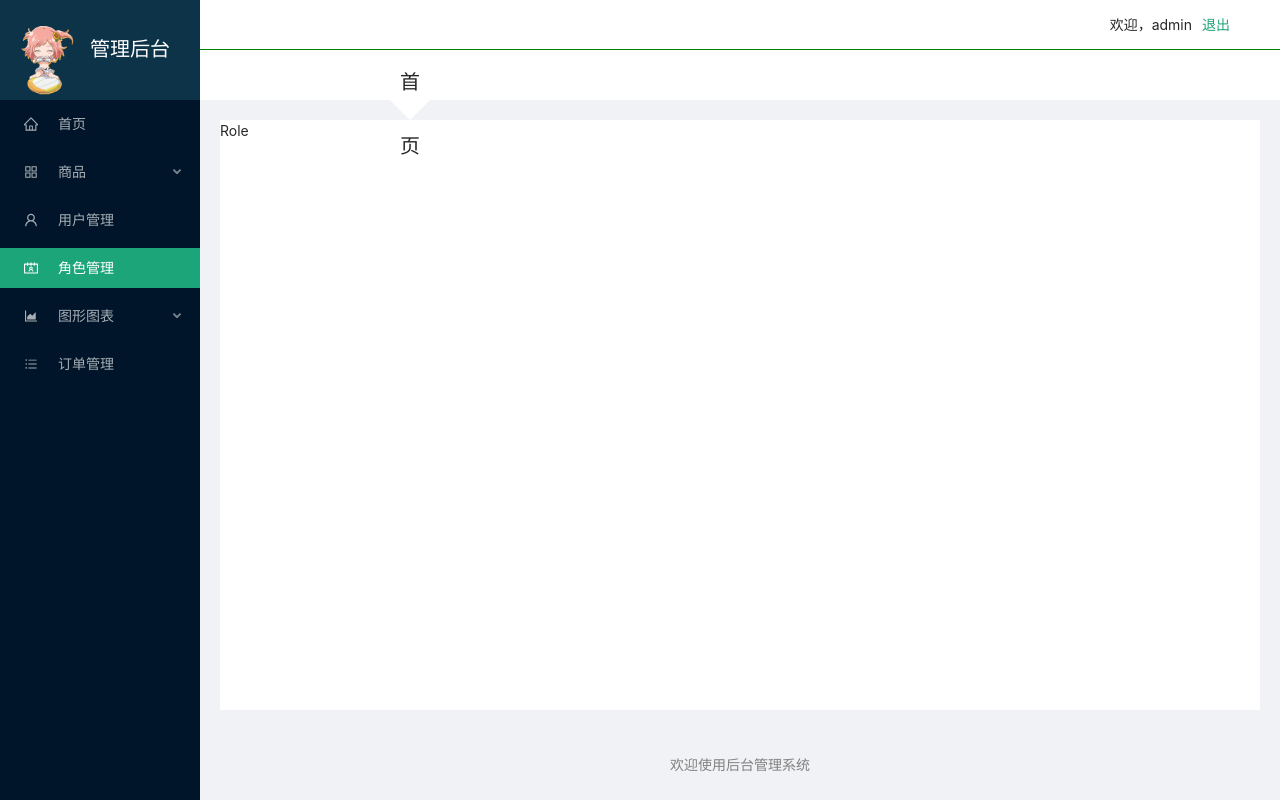
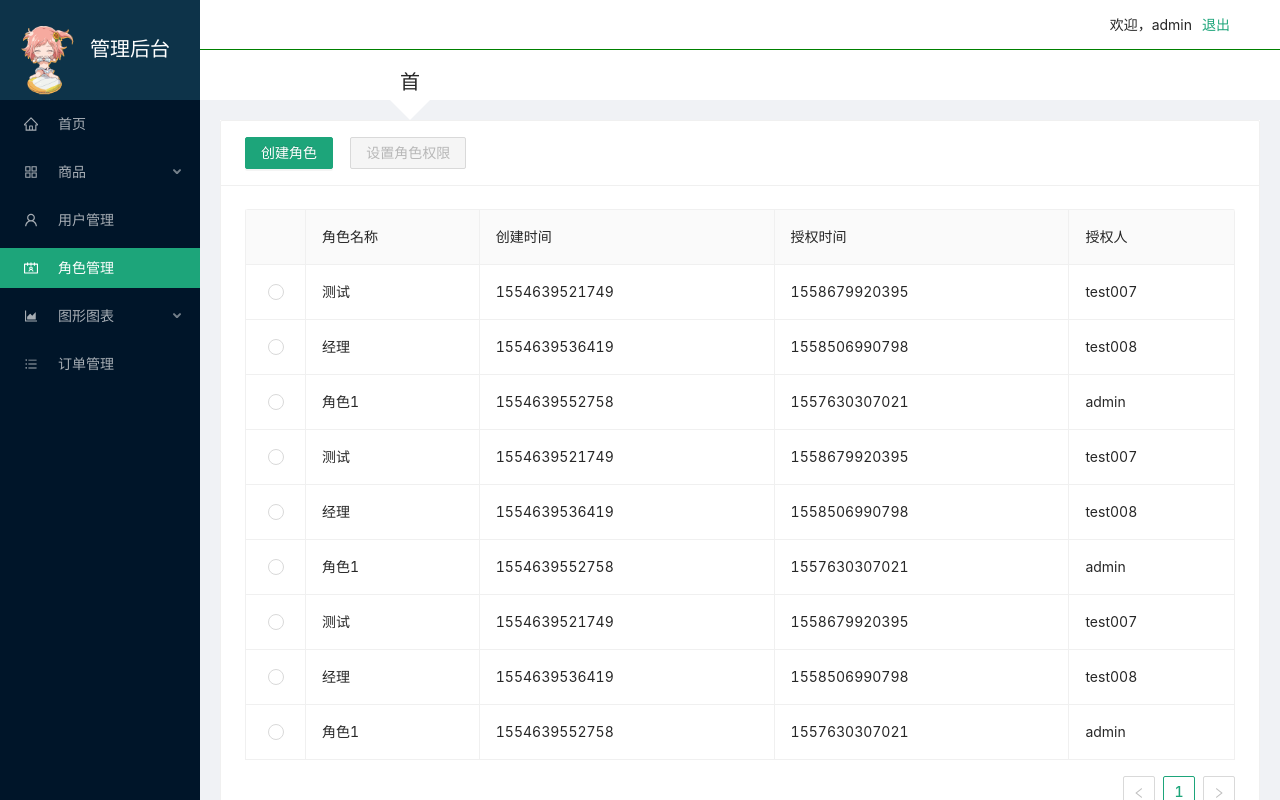
Before and after one commit to AnonymousFatOtaku/testBackend, a React (Create React App) app: page /role in a window 1280 px wide. Built offline with nearby package versions, Linux system fonts and the light colour scheme.

Commit message:
角色管理页面及创建角色对话框

```diff
--- a/src/pages/role/role.jsx
+++ b/src/pages/role/role.jsx
@@ -1,12 +1,302 @@
 // 角色管理路由
 import React, {Component} from "react";
+import {Button, Card, Table, Modal, Form, Input, Tree} from 'antd';
 
 export default class Role extends Component {
+
+  state = {visible: false};
+
+  showModal = () => {
+    this.setState({
+      visible: true,
+    });
+  };
+
+  handleOk = e => {
+    console.log(e);
+    this.setState({
+      visible: false,
+    });
+  };
+
+  handleCancel = e => {
+    console.log(e);
+    this.setState({
+      visible: false,
+    });
+  };
+
   render() {
+
+    const columns = [
+      {
+        title: '角色名称',
+        dataIndex: 'name',
+      },
+      {
+        title: '创建时间',
+        dataIndex: 'create_time',
+      },
+      {
+        title: '授权时间',
+        dataIndex: 'auth_time',
+      },
+      {
+        title: '授权人',
+        dataIndex: 'auth_name',
+      },
+    ];
+
+    const data = [
+      {
+        "menus": [
+          "/role",
+          "/charts/bar",
+          "/home",
+          "/category"
+        ],
+        "_id": "5ca9eaa1b49ef916541160d3",
+        "name": "测试",
+        "create_time": 1554639521749,
+        "__v": 0,
+        "auth_time": 1558679920395,
+        "auth_name": "test007"
+      },
+      {
+        "menus": [
+          "/role",
+          "/charts/bar",
+          "/home",
+          "/charts/line",
+          "/category",
+          "/product",
+          "/products"
+        ],
+        "_id": "5ca9eab0b49ef916541160d4",
+        "name": "经理",
+        "create_time": 1554639536419,
+        "__v": 0,
+        "auth_time": 1558506990798,
+        "auth_name": "test008"
+      },
+      {
+        "menus": [
+          "/home",
+          "/products",
+          "/category",
+          "/product",
+          "/role"
+        ],
+        "_id": "5ca9eac0b49ef91541160d5",
+        "name": "角色1",
+        "create_time": 1554639552758,
+        "__v": 0,
+        "auth_time": 1557630307021,
+        "auth_name": "admin"
+      },
+      {
+        "menus": [
+          "/role",
+          "/charts/bar",
+          "/home",
+          "/category"
+        ],
+        "_id": "5ca9eaa1b49ef916541163",
+        "name": "测试",
+        "create_time": 1554639521749,
+        "__v": 0,
+        "auth_time": 1558679920395,
+        "auth_name": "test007"
+      },
+      {
+        "menus": [
+          "/role",
+          "/charts/bar",
+          "/home",
+          "/charts/line",
+          "/category",
+          "/product",
+          "/products"
+        ],
+        "_id": "5ca9eab0b49ef91654116",
+        "name": "经理",
+        "create_time": 1554639536419,
+        "__v": 0,
+        "auth_time": 1558506990798,
+        "auth_name": "test008"
+      },
+      {
+        "menus": [
+          "/home",
+          "/products",
+          "/category",
+          "/product",
+          "/role"
+        ],
+        "_id": "5ca9eac0b49ef9165411",
+        "name": "角色1",
+        "create_time": 1554639552758,
+        "__v": 0,
+        "auth_time": 1557630307021,
+        "auth_name": "admin"
+      },
+      {
+        "menus": [
+          "/role",
+          "/charts/bar",
+          "/home",
+          "/category"
+        ],
+        "_id": "5ca9eaa1b49ef9165410",
+        "name": "测试",
+        "create_time": 1554639521749,
+        "__v": 0,
+        "auth_time": 1558679920395,
+        "auth_name": "test007"
+      },
+      {
+        "menus": [
+          "/role",
+          "/charts/bar",
+          "/home",
+          "/charts/line",
+          "/category",
+          "/product",
+          "/products"
+        ],
+        "_id": "5ca9eab0b49ef916544",
+        "name": "经理",
+        "create_time": 1554639536419,
+        "__v": 0,
+        "auth_time": 1558506990798,
+        "auth_name": "test008"
+      },
+      {
+        "menus": [
+          "/home",
+          "/products",
+          "/category",
+          "/product",
+          "/role"
+        ],
+        "_id": "5ca9eac0b49ef91654",
+        "name": "角色1",
+        "create_time": 1554639552758,
+        "__v": 0,
+        "auth_time": 1557630307021,
+        "auth_name": "admin"
+      }
+    ];
+
+    const treeData = [
+      {
+        title: '平台权限',
+        key: '0-0',
+        children: [
+          {
+            title: '首页',
+            key: '0-0-0',
+          },
+          {
+            title: '商品',
+            key: '0-0-1',
+            children: [
+              {
+                title: '品类管理',
+                key: '0-0-1-0',
+              },
+              {
+                title: '商品管理',
+                key: '0-0-1-1',
+              },
+            ],
+          },
+          {
+            title: '用户管理',
+            key: '0-0-2',
+          },
+          {
+            title: '角色管理',
+            key: '0-0-3',
+          },
+          {
+            title: '图形界面',
+            key: '0-0-4',
+            children: [
+              {
+                title: '柱形图',
+                key: '0-0-4-0',
+              },
+              {
+                title: '折线图',
+                key: '0-0-4-1',
+              },
+              {
+                title: '饼图',
+                key: '0-0-4-2',
+              },
+            ],
+          },
+          {
+            title: '订单管理',
+            key: '0-0-5',
+          },
+        ],
+      },
+    ];
+
+    // 顶部左侧按钮
+    const title = (
+      <div>
+        <Button type='primary' onClick={this.showModal}>创建角色</Button>&nbsp;&nbsp;&nbsp;&nbsp;
+        <Button type='primary' disabled>设置角色权限</Button>
+      </div>
+    )
+
+    const onFinish = values => {
+      console.log('Success:', values);
+    };
+
+    const onFinishFailed = errorInfo => {
+      console.log('Failed:', errorInfo);
+    };
+
+    const onSelect = (selectedKeys, info) => {
+      console.log('selected', selectedKeys, info);
+    };
+
+    const onCheck = (checkedKeys, info) => {
+      console.log('onCheck', checkedKeys, info);
+    };
+
     return (
-      <div>
-        Role
-      </div>
+      <Card title={title}>
+        <Table columns={columns} dataSource={data} bordered rowSelection={{type: 'radio'}} rowKey='_id'/>
+        <Modal
+          title="创建角色"
+          visible={this.state.visible}
+          onOk={this.handleOk}
+          onCancel={this.handleCancel}
+        >
+          <Form
+            name="basic"
+            initialValues={{remember: true}}
+            onFinish={onFinish}
+            onFinishFailed={onFinishFailed}
+          >
+            <Form.Item label="角色名称：" name="username">
+              <Input/>
+            </Form.Item>
+            <Tree
+              checkable
+              onSelect={onSelect}
+              onCheck={onCheck}
+              treeData={treeData}
+              defaultExpandAll
+            />
+          </Form>
+        </Modal>
+      </Card>
     )
   }
 }
```
